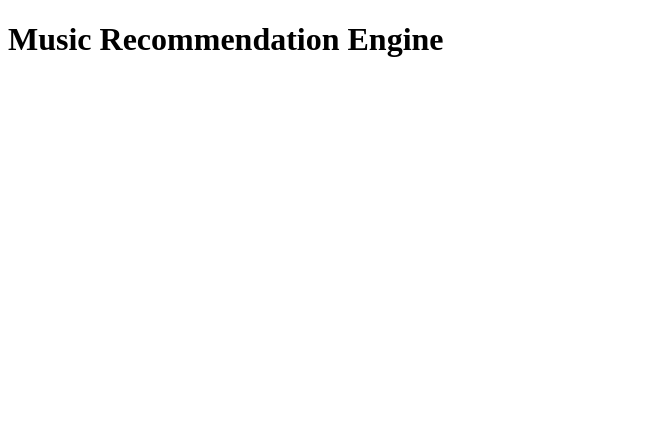
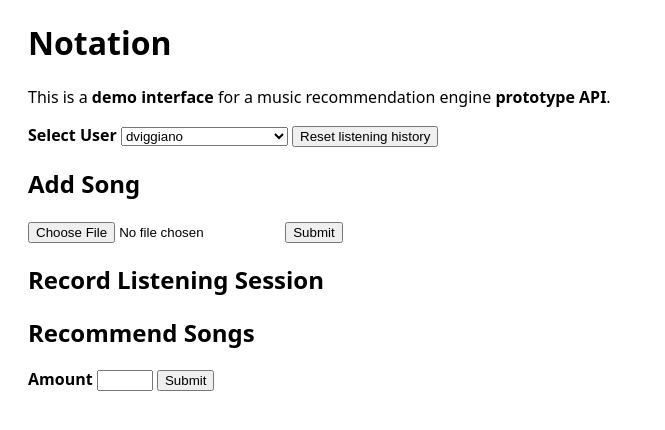
Before and after one commit to dviggiano/music, a Flask app: page / in a window 1280 px wide. Shown: the top 430 px of the page, without its empty margins (0-665 px from the left). Run offline with Flask 3, Linux system fonts and the light colour scheme.

Commit message:
Add to interface

```diff
--- a/app.py
+++ b/app.py
@@ -4,6 +4,12 @@ from src import Recommender
 
 app = Flask(__name__)
 recommender = Recommender()
+
+
+@app.route('/reset', methods=['PATCH'])
+def reset():
+    # TODO reset user data
+    return
 
 
 @app.route('/add', methods=['POST'])
--- a/src/layer.py
+++ b/src/layer.py
@@ -1,5 +1,5 @@
+from pydub import AudioSegment
 import numpy as np
-from pydub import AudioSegment
 import librosa
 
 NOTE_THRESHOLD = -32  # decibels required for sound to be considered a note
@@ -32,4 +32,3 @@ class Layer:
             note(interval) if note_present else None
             for interval, note_present in zip(intervals, note_present_per_interval)
         ]
-        print(self.note_sequence)
--- a/src/recommender.py
+++ b/src/recommender.py
@@ -35,12 +35,16 @@ class Recommender:
         # data = self.interpreter.orchestrate(data_per_layer)
         layer_filename = f'temp/{self.jobs}.mp3'
         self.jobs += 1
-        song['file'].save(layer_filename)
+
+        with open(layer_filename, 'wb') as f:
+            f.write(song['file'].encode('utf-8'))
+
         layer = Layer(layer_filename)
         os.remove(layer_filename)
         data = self.interpreter.interpret(layer)
         self.model = self.model.partial_fit(data)
         pickle.dump(self.model, open(MODEL_FILENAME, 'wb'))
+        print(layer.note_sequence)
 
     def recommend(self, params):
         """Recommends a particular amount of songs based on user's past listening experiences."""
--- /dev/null
+++ b/static/index.js
@@ -0,0 +1,30 @@
+async function reset() {
+    const userSelector = document.getElementById('user');
+    const user = userSelector.value;
+    const confirmed = confirm(`Are you sure you want to reset listening history for ${user}?`);
+
+    if (confirmed) {
+        const response = await fetch('/reset', {
+            method: 'PATCH',
+            body: JSON.stringify({ user }),
+        });
+
+        alert(
+            response.status === 200 ?
+            `Reset listening history for ${user}.` :
+            `Could not reset listening history for ${user} (response status ${response.status}).`
+        );
+    }
+}
+
+document.getElementById('add').addEventListener('submit', () => {
+
+});
+
+document.getElementById('listen').addEventListener('submit', () => {
+
+});
+
+document.getElementById('recommend').addEventListener('submit', () => {
+
+});
--- /dev/null
+++ b/static/style.css
@@ -0,0 +1,9 @@
+body {
+    font-family: system-ui;
+    padding-left: 20px;
+    padding-right: 20px;
+}
+
+label {
+    font-weight: bold;
+}
--- a/templates/index.html
+++ b/templates/index.html
@@ -1,10 +1,35 @@
 <!DOCTYPE html>
 <html lang="en">
-<head>
-    <meta charset="UTF-8">
-    <title>Music Recommendation Engine</title>
-</head>
-<body>
-    <h1>Music Recommendation Engine</h1>
-</body>
+      <head>
+            <meta charset="UTF-8" />
+            <title>Notation</title>
+            <link rel="stylesheet" href="{{ url_for('static', filename='style.css') }}" />
+      </head>
+      <body>
+            <h1>Notation</h1>
+            <p>
+                This is a <b>demo interface</b> for a music recommendation engine <b>prototype API</b>.
+            </p>
+            <label for="user">Select User</label>
+            <select id="user" name="user">
+                <option>dviggiano</option>
+                <option>music_listener95</option>
+                <option>numbersfromthehatch23</option>
+                <option>notch</option>
+            </select>
+            <button onclick="reset()">Reset listening history</button>
+            <h2>Add Song</h2>
+            <form id="add" enctype="multipart/form-data">
+                <input type="file" id="file-input" accept=".mp3" />
+                <input type="submit" value="Submit" />
+            </form>
+            <h2>Record Listening Session</h2>
+            <h2>Recommend Songs</h2>
+            <form id="recommend">
+                <label for="number">Amount</label>
+                <input type="number" id="number" name="number" min="1" max="10" />
+                <input type="submit" value="Submit" />
+            </form>
+            <script src="{{ url_for('static', filename='index.js') }}"></script>
+      </body>
 </html>
```
Also changed, not shown: 1 other file.
